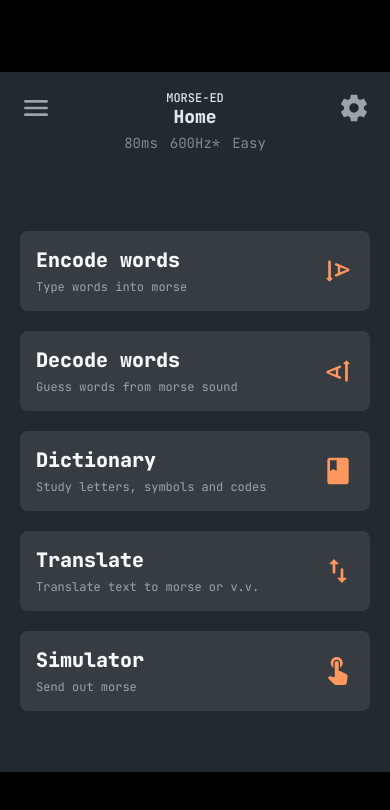
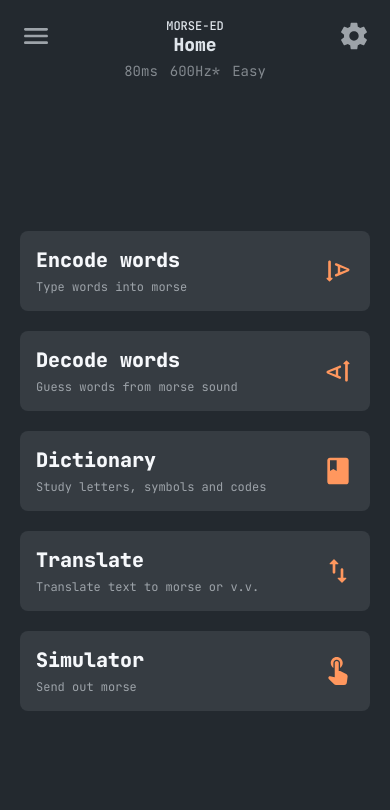
Before and after one commit to updownupdown/morse, a React (Vite) app: page / in a window 390 px wide. Shown: the top 810 px of the page. Built offline with nearby package versions, Linux system fonts and the light colour scheme.

Commit message:
Support larger mobile screens

```diff
--- a/src/css/styles.scss
+++ b/src/css/styles.scss
@@ -73,7 +73,7 @@ body {
   margin: 0;
   height: 100%;
 
-  background: var(--black);
+  background: var(--K900);
 
   color: var(--K200);
   line-height: 1;
@@ -257,9 +257,9 @@ table {
   display: flex;
   flex-direction: column;
   width: 100%;
-  max-width: 420px;
+  max-width: 600px;
   height: 100%;
-  max-height: 700px;
+  max-height: 1000px;
 
   background: var(--K900);
 }
```
